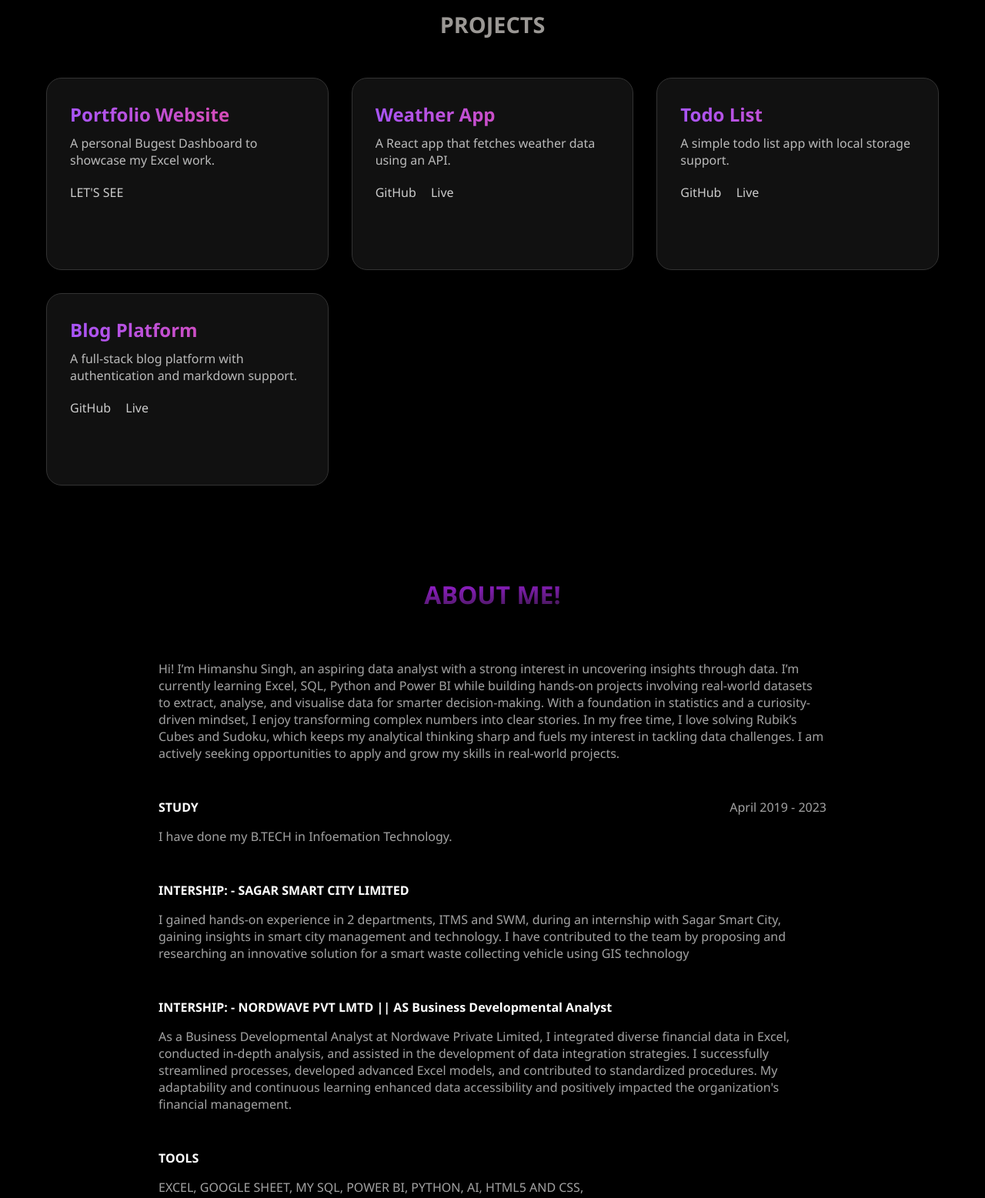
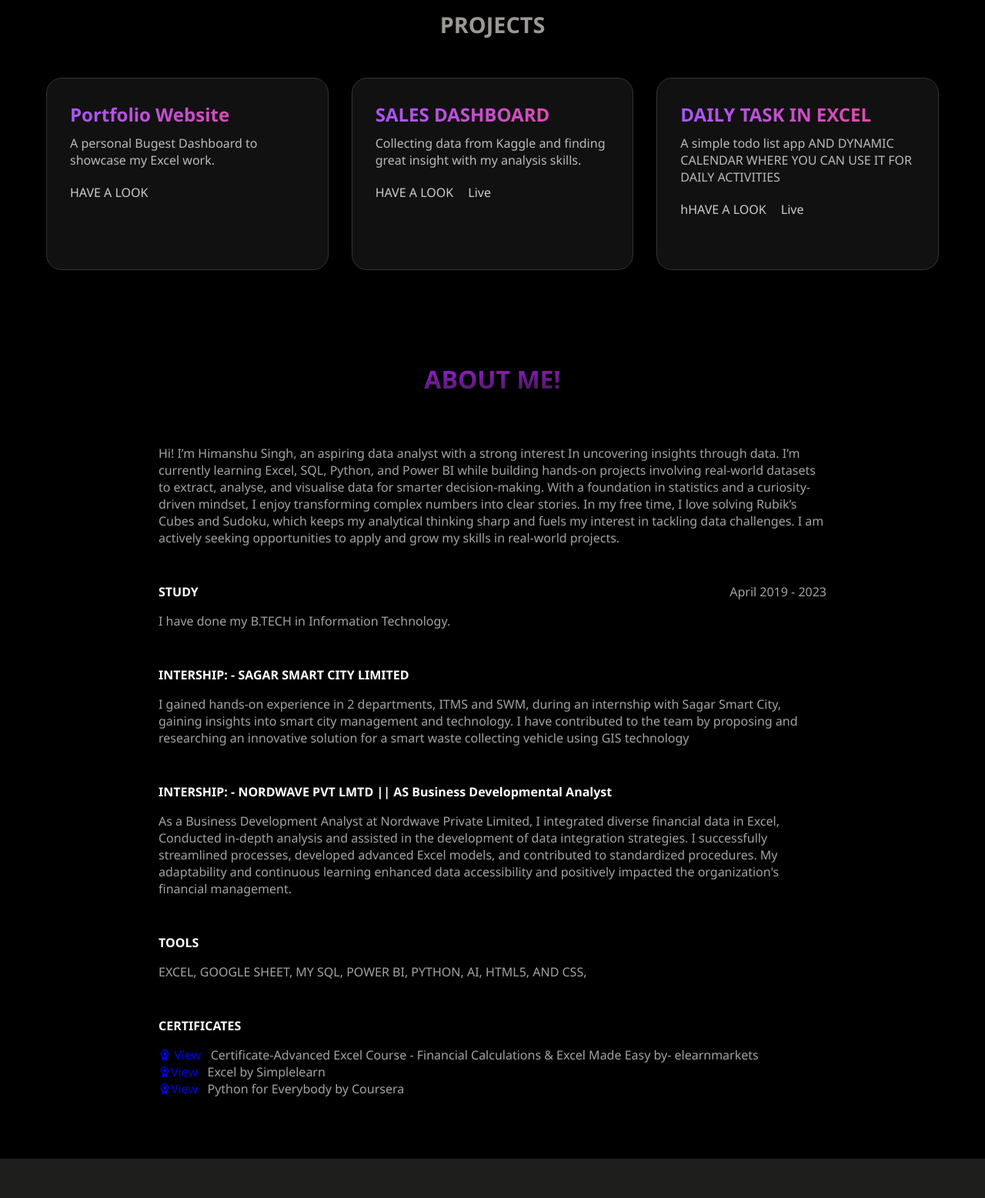
Before and after one commit to Himanshu-Singh282/MY_PORTFOILO, a plain HTML site: page index.html in a window 1280 px wide. Shown: the part 1020-2577 px from the top of the page at 77% size. Drawn offline with nearby package versions, Linux system fonts and the light colour scheme.

Commit message:
Update index.html
SOME checks to make it good

```diff
--- a/index.html
+++ b/index.html
@@ -34,8 +34,8 @@
       <h1>I Analyse data and make reports NOW<br /> <span>Let's Analyse Mine!</span></h1>
       <p>
         I am Himanshu Singh, and I am passionate about the data analyst role and
-        love to solve problem statements. Here, you'll find a showcase of my projects which will assist
-        you in evaluating my capabilities and also aid in addressing the challenge of hiring me.
+        love to solve problem statements. Here, you'll find a showcase of my projects, which will assist
+        You in evaluating my capabilities and also aid in addressing the challenge of hiring me.
         through which it solves the problem of hiring me. Take a moment to explore my project!
       </p>
       <div class="header__btns">
@@ -143,7 +143,7 @@
       transition: color 0.2s;
     }
 
-    .links a:hover {
+    .links a: hover {
       color: #fff;
     }
   </style>
@@ -157,29 +157,29 @@
         <h3>Portfolio Website</h3>
         <p>A personal Bugest Dashboard to showcase my Excel work.</p>
         <div class="links">
-          <a href="example.html" target="_blank"> LET'S SEE</a>
+          <a href="example.html" target="_blank">HAVE A LOOK</a>
          <!-- <a href="https://yourdomain.com" target="_blank">Live</a>   -->
         </div>
       </div>
 
       <div class="project-card">
-        <h3>Weather App</h3>
-        <p>A React app that fetches weather data using an API.</p>
+        <h3>SALES DASHBOARD</h3>
+        <p>Collecting data from Kaggle and finding great insight with my analysis skills. </p>
         <div class="links">
-          <a href="#" target="_blank">GitHub</a>
+          <a href="#" target="_blank">HAVE A LOOK</a>
           <a href="https://weatherapp.com" target="_blank">Live</a>
         </div>
       </div>
 
       <div class="project-card">
-        <h3>Todo List</h3>
-        <p>A simple todo list app with local storage support.</p>
+        <h3>DAILY TASK IN EXCEL</h3>
+        <p>A simple todo list app AND DYNAMIC CALENDAR WHERE YOU CAN USE IT FOR DAILY ACTIVITIES </p>
         <div class="links">
-          <a href="#" target="_blank">GitHub</a>
+          <a href="#" target="_blank">hHAVE A LOOK</a>
           <a href="https://todoapp.com" target="_blank">Live</a>
         </div>
       </div>
-
+<!--
       <div class="project-card">
         <h3>Blog Platform</h3>
         <p>A full-stack blog platform with authentication and markdown support.</p>
@@ -187,7 +187,7 @@
           <a href="#" target="_blank">GitHub</a>
           <a href="https://blogplatform.com" target="_blank">Live</a>
         </div>
-      </div>
+      </div> -->
 
 
     </div>
@@ -202,8 +202,8 @@
         <li>
             <p>
               Hi! I’m Himanshu Singh, an aspiring data analyst with a strong interest
-              in uncovering insights through data. I’m currently learning
-              Excel, SQL, Python and Power BI while building hands-on projects
+              In uncovering insights through data. I’m currently learning
+              Excel, SQL, Python, and Power BI while building hands-on projects
                involving real-world datasets to extract, analyse, and visualise
                data for smarter decision-making. With a foundation in statistics
                and a curiosity-driven mindset, I enjoy transforming complex numbers
@@ -222,7 +222,7 @@
             <p>April 2019 - 2023</p>
           </div>
           <p>
-            I have done my B.TECH in Infoemation Technology.
+            I have done my B.TECH in Information Technology.
           </p>
         </li>
         <li>
@@ -235,7 +235,7 @@
           </div>
           <p>
             I gained hands-on experience in 2 departments, ITMS and SWM, during an internship with Sagar Smart City,
-            gaining insights in smart city management and technology. I have contributed to the team by proposing and researching an innovative solution for a smart waste
+            gaining insights into smart city management and technology. I have contributed to the team by proposing and researching an innovative solution for a smart waste
             collecting vehicle using GIS technology
           </p>
         </li>
@@ -248,8 +248,8 @@
             <p></p>
           </div>
           <p>
-            As a Business Developmental Analyst at Nordwave Private Limited, I integrated diverse financial data in Excel,
-             conducted in-depth analysis, and assisted in the development of data integration strategies. I successfully
+            As a Business Development Analyst at Nordwave Private Limited, I integrated diverse financial data in Excel,
+             Conducted in-depth analysis and assisted in the development of data integration strategies. I successfully
              streamlined processes, developed advanced Excel models, and contributed to standardized procedures. My
               adaptability and continuous learning enhanced data accessibility and positively impacted the organization's
              financial management.
@@ -264,7 +264,7 @@
            <!--<p>Apr 2020 - Nov 2022</p>-->
           </div>
           <p>
-              EXCEL, GOOGLE SHEET, MY SQL, POWER BI, PYTHON, AI, HTML5 AND CSS,
+              EXCEL, GOOGLE SHEET, MY SQL, POWER BI, PYTHON, AI, HTML5, AND CSS,
           </p>
         </li>
         <li>
@@ -283,7 +283,7 @@
               &nbsp; Excel by Simplelearn <br/>
               <a href="assets/Coursera certificate of python.pdf">
                 <span><i class="ri-award-fill" ></i>View </span></a>
-                &nbsp; python for every body by Coursera
+                &nbsp; Python for Everybody by Coursera
           </p>
         </li>
       </ul>
@@ -293,8 +293,8 @@
       <div class="section__container footer__container" id="contact">
         <h2>Contact</h2>
         <p>
-          I'd love to hear from you! Whether you have question about my work or want to connect, feel free to reach
-          out. You can contact me via email,phone or through my linkedin profile.
+          I'd love to hear from you! If you have questions about my work or want to connect, please feel free to reach
+          out. Feel free to reach out to me through email, phone, or my LinkedIn profile.
           I am always excited to collaborate with like-minded individuals and
           explore new opportunities.
         </p>
@@ -312,7 +312,7 @@
             <a href="#"><i class="ri-twitter-x-fill"></i></a>
           </li>-->
           <li>
-            <a href="connect.html"><i class="ri-chat-follow-up-fill"></i></a>
+            <a href="#"><i class="ri-chat-follow-up-fill"></i></a>
           </li>
         </ul>
       </div>
```
